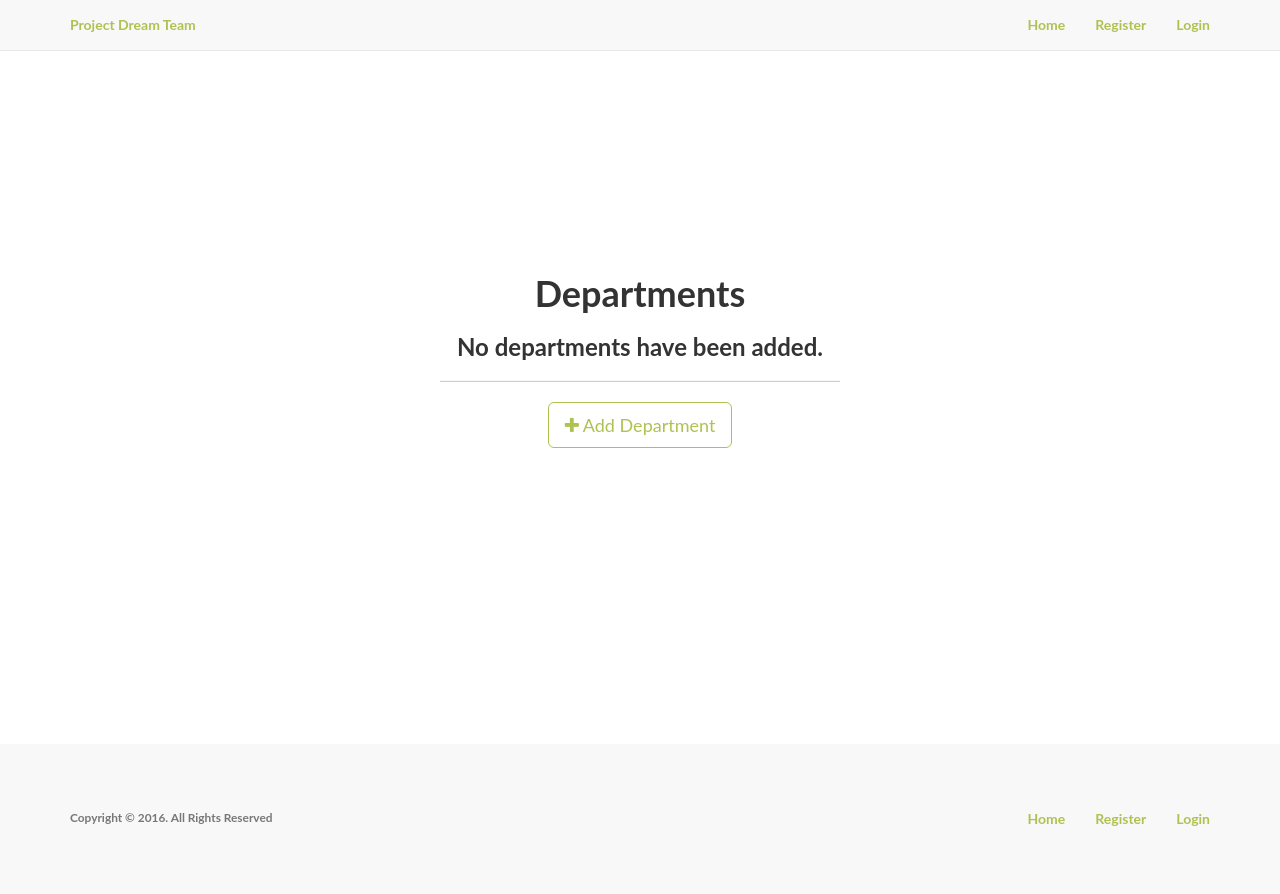
After one commit to EoinTraynor/flask-app, a Python web app: template app/templates/admin/departments/departments.html in a window 1280 px wide. The commit adds this page. Run offline with Jinja, Linux system fonts and the light colour scheme; the template is opened without the code that fills it, so the values that code supplies are empty; some libraries are stand-ins or nearby versions.

Commit message:
creation of admin user & CRUD Departments

```diff
--- a/app/auth/views.py
+++ b/app/auth/views.py
@@ -49,7 +49,10 @@ def login():
             login_user(employee)
 
             # redirect to the dashboard page after login
-            return redirect(url_for('home.dashboard'))
+            if employee.is_admin:
+                return redirect(url_for('home.admin_dashboard'))
+            else:
+                return redirect(url_for('home.dashboard'))
 
         # when login details are incorrect
         else:
--- a/app/static/css/style.css
+++ b/app/static/css/style.css
@@ -105,3 +105,20 @@ p.copyright {
   height: 100%;
   margin: 0 auto -4em;
 }
+
+.outer {
+    display: table;
+    position: absolute;
+    height: 70%;
+    width: 100%;
+}
+
+.middle {
+    display: table-cell;
+    vertical-align: middle;
+}
+
+.inner {
+    margin-left: auto;
+    margin-right: auto;
+}
--- /dev/null
+++ b/app/templates/admin/departments/departments.html
@@ -0,0 +1,68 @@
+{% import "bootstrap/utils.html" as utils %}
+{% extends "base.html" %}
+{% block title %}Departments{% endblock %}
+{% block body %}
+<div class="content-section">
+  <div class="outer">
+    <div class="middle">
+      <div class="inner">
+        <br/>
+        {{ utils.flashed_messages() }}
+        <br/>
+        <h1 style="text-align:center;">Departments</h1>
+        {% if departments %}
+          <hr class="intro-divider">
+          <div class="center">
+            <table class="table table-striped table-bordered">
+              <thead>
+                <tr>
+                  <th width="15%"> Name </th>
+                  <th width="40%"> Description </th>
+                  <th width="15%"> Employee Count </th>
+                  <th width="15%"> Edit </th>
+                  <th width="15%"> Delete </th>
+                </tr>
+              </thead>
+              <tbody>
+              {% for department in departments %}
+                <tr>
+                  <td> {{ department.name }} </td>
+                  <td> {{ department.description }} </td>
+                  <td>
+                    {% if department.employees %}
+                      {{ department.employees.count() }}
+                    {% else %}
+                      0
+                    {% endif %}
+                  </td>
+                  <td>
+                    <a href="{{ url_for('admin.edit_department', id=department.id) }}">
+                      <i class="fa fa-pencil"></i> Edit
+                    </a>
+                  </td>
+                  <td>
+                    <a href="{{ url_for('admin.delete_department', id=department.id) }}">
+                      <i class="fa fa-trash"></i> Delete
+                    </a>
+                  </td>
+                </tr>
+              {% endfor %}
+              </tbody>
+            </table>
+          </div>
+          <div style="text-align: center">
+        {% else %}
+          <div style="text-align: center">
+            <h3> No departments have been added. </h3>
+            <hr class="intro-divider">
+        {% endif %}
+          <a href="{{ url_for('admin.add_department') }}" class="btn btn-default btn-lg">
+            <i class="fa fa-plus"></i>
+            Add Department
+          </a>
+        </div>
+      </div>
+    </div>
+  </div>
+</div>
+{% endblock %}
--- a/app/templates/base.html
+++ b/app/templates/base.html
@@ -20,9 +20,16 @@
               <a class="navbar-brand topnav" href="{{ url_for('home.homepage') }}">Project Dream Team</a>
           </div>
           <div class="collapse navbar-collapse" id="bs-example-navbar-collapse-1">
-              <ul class="nav navbar-nav navbar-right">
+            <ul class="nav navbar-nav navbar-right">
                 {% if current_user.is_authenticated %}
-                <li><a href="{{ url_for('home.dashboard') }}">Dashboard</a></li>
+                {% if current_user.is_admin %}
+                    <li><a href="{{ url_for('home.admin_dashboard') }}">Dashboard</a></li>
+                    <li><a href="{{ url_for('admin.list_departments') }}">Departments</a></li>
+                    <li><a href="#">Roles</a></li>
+                    <li><a href="#">Employees</a></li>
+                {% else %}
+                    <li><a href="{{ url_for('home.dashboard') }}">Dashboard</a></li>
+                {% endif %}
                 <li><a href="{{ url_for('auth.logout') }}">Logout</a></li>
                 <li><a><i class="fa fa-user"></i>  Hi, {{ current_user.username }}!</a></li>
                 {% else %}
@@ -43,14 +50,21 @@
         <div class="container">
             <div class="row">
                 <div class="col-lg-12">
-                    <ul class="list-inline">
+                    <ul class="nav navbar-nav navbar-right">
+                        {% if current_user.is_authenticated %}
+                        {% if current_user.is_admin %}
+                            <li><a href="{{ url_for('home.admin_dashboard') }}">Dashboard</a></li>
+                            <li><a href="{{ url_for('admin.list_departments') }}">Departments</a></li>
+                            <li><a href="#">Roles</a></li>
+                            <li><a href="#">Employees</a></li>
+                        {% else %}
+                            <li><a href="{{ url_for('home.dashboard') }}">Dashboard</a></li>
+                        {% endif %}
+                        <li><a href="{{ url_for('auth.logout') }}">Logout</a></li>
+                        <li><a><i class="fa fa-user"></i>  Hi, {{ current_user.username }}!</a></li>
+                        {% else %}
                         <li><a href="{{ url_for('home.homepage') }}">Home</a></li>
-                        <li class="footer-menu-divider">⋅</li>
-                        {% if current_user.is_authenticated %}
-                        <li><a href="{{ url_for('auth.logout') }}">Logout</a></li>
-                        {% else %}
                         <li><a href="{{ url_for('auth.register') }}">Register</a></li>
-                        <li class="footer-menu-divider">⋅</li>
                         <li><a href="{{ url_for('auth.login') }}">Login</a></li>
                         {% endif %}
                     </ul>
```
Also changed, not shown: app/admin/forms.py (+12 -0 lines), app/admin/views.py (+105 -0 lines), app/home/views.py (+11 -2 lines), app/templates/admin/departments/department.html (added, +28 -0 lines), app/templates/home/admin_dashboard.html (added, +18 -0 lines), 5 other files.
